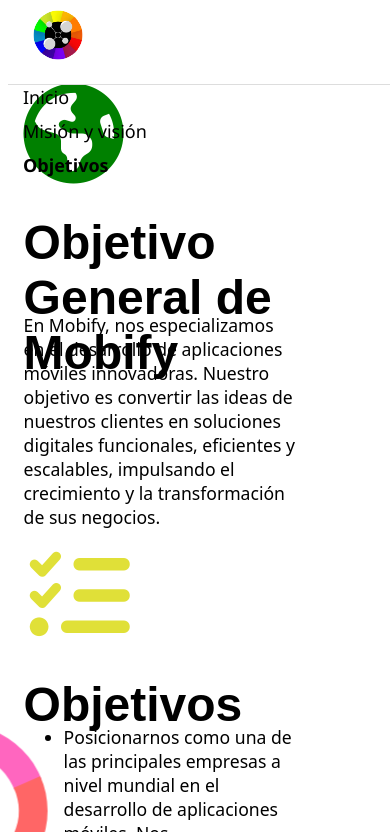
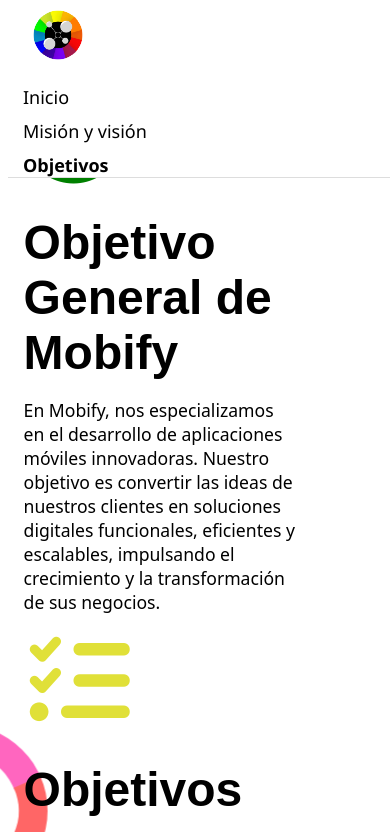
Before and after one commit to MobifyDevTeam/Mobify, a website: page html/objetivos.html in a window 390 px wide. Shown: the top 832 px of the page. Drawn offline with Linux system fonts and the light colour scheme.

Commit message:
commit it then

```diff
--- a/css/style_objetivos.css
+++ b/css/style_objetivos.css
@@ -57,8 +57,8 @@
 #Obj1 h2{
     font-family: 'Poppins', sans-serif;
     font-size: 3rem;
-    height: 80px;
     opacity: 0%;
+    margin-bottom: 0%;
     animation: entrar 2s ease-out forwards;
 
 }
@@ -79,8 +79,8 @@
 #Obj2 h2{
     font-family: 'Poppins', sans-serif;
     font-size: 3rem;
-    height: 30px;
     opacity: 0%;
+    margin-bottom: 0%;
     animation: entrar 2s ease-out forwards;
 
 }
@@ -191,12 +191,12 @@
     }
 
     header{
-        margin-top: 20vh;
         position: fixed;
         margin: 0%;
         padding: 0%;
         padding-left: 15px;
         background-color: rgb(255, 255, 255);
+        height: auto;
         gap: 10px;
         width: 100vw;
         display: flex;
```
